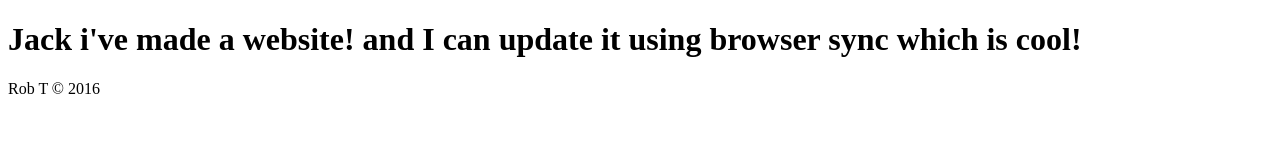
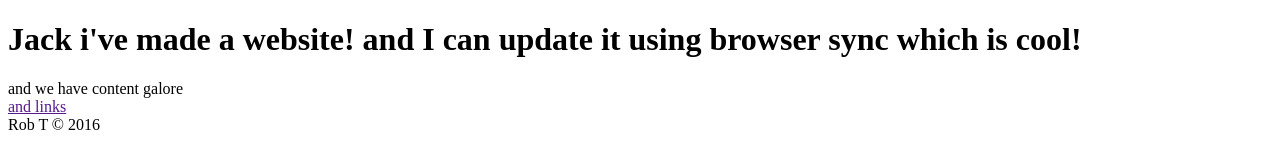
Before and after one commit to iRobWt/test1, a plain HTML site: page site/index.html in a window 1280 px wide. Drawn offline with Linux system fonts and the light colour scheme.

Commit message:
new page

```diff
--- a/site/index.html
+++ b/site/index.html
@@ -6,6 +6,11 @@
 </head>
 <body>
 <h1>Jack i've made a website! and I can update it using browser sync which is cool!</h1>
+<div>
+and we have content galore</div>
+<div>
+<a href "new.html" title="This is an awesome link!">and links</a>
+</div>
 </body>
 <footer>Rob T &copy; 2016</footer>
 </html>
```
Also changed, not shown: site/new.html (added, +12 -0 lines).
